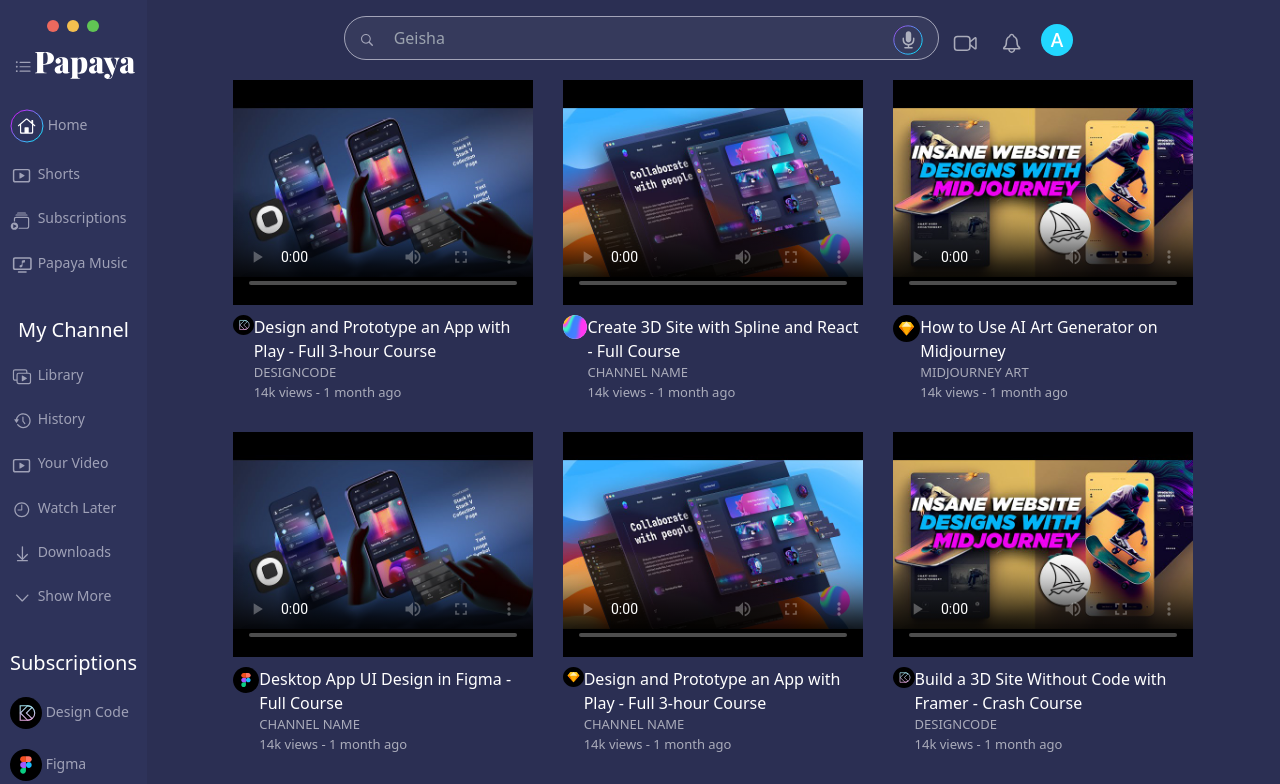
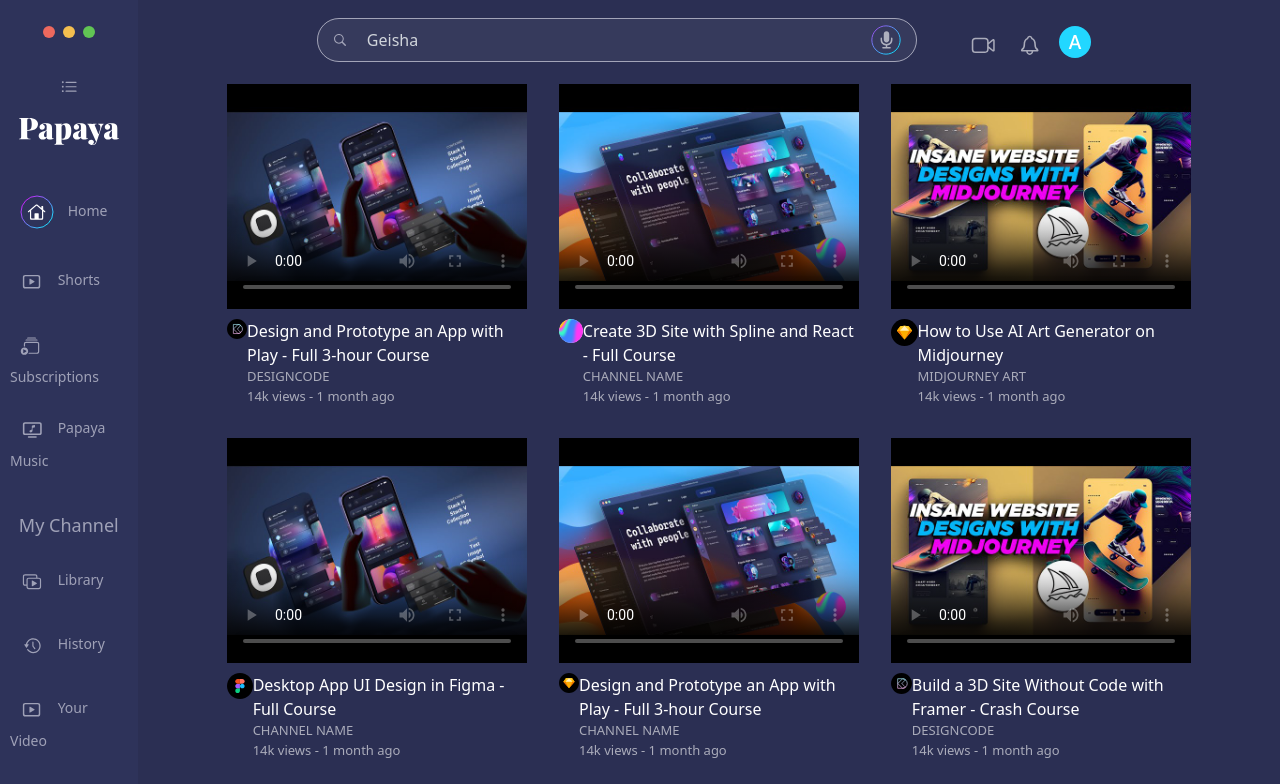
Before and after one commit to BillyBrown237/midjourney_recreation, a React (Create React App) app: page / in a window 1280 px wide. Shown: the top 784 px of the page. Built offline with nearby package versions, Linux system fonts and the light colour scheme.

Commit message:
chore:converted some of the styles in App.css to tailwind

```diff
--- a/package.json
+++ b/package.json
@@ -44,6 +44,6 @@
   "devDependencies": {
     "prettier": "^3.1.0",
     "prettier-plugin-tailwindcss": "^0.5.7",
-    "tailwindcss": "^3.3.5"
+    "tailwindcss": "^3.4.0"
   }
 }
--- a/src/App.css
+++ b/src/App.css
@@ -7,7 +7,7 @@
 
 .App {
   text-align: center;
-  background-color: #2B2F53;
+  background-color: #2b2f53;
   display: flex;
 }
 
@@ -15,7 +15,6 @@
   height: 40vmin;
   pointer-events: none;
 }
-
 
 .App-header {
   min-height: 100vh;
@@ -49,18 +48,14 @@
   text-align: left;
 }
 
-.video_stamp{
+.video_stamp {
   font-size: 13px;
-  color:  #FFFFFF99;
+  color: #ffffff99;
   text-align: left;
 }
 
 .feed {
-  display: flex;
-  flex-wrap: wrap;
-  justify-content: center;
-  gap: 30px;
-  padding-bottom: 30px;
+  @apply flex flex-row flex-wrap justify-center gap-8 pb-8;
 }
 
 .searchbar {
@@ -68,44 +63,23 @@
 }
 
 .search {
-  padding: 10px 0;
-  border: 1px solid #EBEBF599;
-  border-radius: 50px;
-  display: inline;
-  background-color: #363a5c;
-  color: white;
-
+  @apply inline rounded-[50px] border border-[#ebebf599] bg-[#363a5c] px-0 py-[10px] text-white;
 }
 
 .search input {
-  background-color: inherit;
-  width: 44%;
-}
-
-.search input:focus {
-  border-color: transparent;
-}
-
-::placeholder {
-  font-size: 1em;
-  color: #FFF;
-  padding: 5px;
+  @apply w-[44%] bg-inherit placeholder:p-[5px] placeholder:text-[1rem] placeholder:text-gray-300 focus:outline-none;
 }
 
 .searchbar img {
-  display: inline;
-  padding: 10px;
-  opacity: 1;
+  @apply inline p-2.5 opacity-100;
 }
 
 .searchbar span {
-  width: 150px;
+  @apply ml-10 inline min-w-36;
 }
 
 .sidemenu {
-  background-color: #2E335A;
-  color: #EBEBF599;
-  font-size: 14px;
+  @apply bg-[#2e335a] text-sm text-[#ebebf599];
 }
 
 .sidemenu li {
@@ -113,27 +87,25 @@
 }
 
 .sidemenu img {
-  display: inline;
+  @apply inline p-2.5 opacity-100;
 }
 
 .side-menu-section li :hover {
-background:linear-gradient(#8015A7,rgba(97, 54, 144, 0));
+  background: linear-gradient(#8015a7, rgba(97, 54, 144, 0));
 }
 
 .side-menu-section {
-  padding: 10px;
+  @apply p-2.5;
 }
 
 .side-menu-section li {
-  display: flex;
-  margin: 20px 0;
+  @apply mx-0 my-5 flex;
 }
 
 .side-menu-section button {
-  width: 100%;
-  text-align: start;
+  @apply w-full text-start;
 }
 
-.browerbutton{
-  margin: 20px auto;
+.browerbutton {
+  @apply mx-auto my-4;
 }
--- a/src/components/SearchBar.jsx
+++ b/src/components/SearchBar.jsx
@@ -1,20 +1,29 @@
 import React from 'react'
+import bell from '../assets/Bell.svg'
+import camcorder from '../assets/Camcorder.svg'
 import mic from '../assets/Mic.svg'
 import search from '../assets/Search.svg'
-import camcorder from '../assets/Camcorder.svg'
 import User from '../assets/UserInitial.svg'
-import bell from '../assets/Bell.svg'
 
 const SearchBar = () => {
+  const [searchQuery ,setSearchQuery] = React.useState('')
   return (
-    <div className='searchbar'>
+    // searchbar
+    <div className='searchbar items-center '>
       <div className='search'>
-        <img src={search} alt="search icon" />
-        <input type="search" name="searchbar" id="searchbar" placeholder='Geisha' />
-        <img src={mic} alt="mic icon" />
+        <img src={search} alt="search icon" className='mb-1'/>
+        <input
+        value={searchQuery}
+         type="search"
+         name="searchbar"
+         onChange={(e) => setSearchQuery(e.target.value)}
+         id="searchbar"
+         placeholder='Geisha'
+         />
+        <img src={mic} alt="mic icon" className='mb-1'/>
       </div>
 
-        <span>
+        <span className=''>
           <img src={camcorder} alt="camcorder icon" />
           <img src={bell} alt="bell icon" />
           <img src={User} alt="user initials" />
--- a/src/components/SideMenu.jsx
+++ b/src/components/SideMenu.jsx
@@ -1,22 +1,27 @@
-import  subscription from '../assets/subscription_icon.svg' ;
-import papayaMusic from '../assets/papaya_music_icon.svg' ;
-import papaya from '../assets/Papaya.svg' ;
-import download from '../assets/download_icon.svg' ;
-import history from '../assets/history_icon.svg' ;
-import library from '../assets/library_icon.svg' ;
-import video_icon from '../assets/video_icon.svg' ;
-import watchLater from '../assets/watch_later_icon.svg' ;
-import DesignCode from '../assets/DesignCodeLogo.svg' ;
-import Figma from '../assets/FigmaLogo.svg'
-import Sketch from '../assets/SketchLogo.svg'
-import Spline from '../assets/SplineLogo.svg'
-import home from '../assets/home_icon.svg' ;
-import browser from '../assets/Browser Button.svg'
-import hamburger from '../assets/hamburger.svg'
-import chevronDown from '../assets/chevron_down.svg'
+import React, { useState } from 'react';
+import browser from '../assets/Browser Button.svg';
+import DesignCode from '../assets/DesignCodeLogo.svg';
+import Figma from '../assets/FigmaLogo.svg';
+import papaya from '../assets/Papaya.svg';
+import Sketch from '../assets/SketchLogo.svg';
+import Spline from '../assets/SplineLogo.svg';
+import chevronDown from '../assets/chevron_down.svg';
+import download from '../assets/download_icon.svg';
+import hamburger from '../assets/hamburger.svg';
+import history from '../assets/history_icon.svg';
+import home from '../assets/home_icon.svg';
+import library from '../assets/library_icon.svg';
+import papayaMusic from '../assets/papaya_music_icon.svg';
+import subscription from '../assets/subscription_icon.svg';
+import video_icon from '../assets/video_icon.svg';
+import watchLater from '../assets/watch_later_icon.svg';
 
 import SideMenuSection from "./SideMenuSection";
 const SideMenu = () => {
+  const [collapsed,setCollapsed] = useState(false)
+   const toggleSidebar =() => {
+      setCollapsed(!collapsed)
+   }
 
     const nav = [
       {
--- a/src/index.css
+++ b/src/index.css
@@ -8,29 +8,26 @@
   padding: 0;
 }
 
-h1{
-  @apply text-white text-6xl font-bold
+h1 {
+  @apply text-4xl font-bold; /* Custom styles for h1 */
 }
-h2{
-  @apply text-white
-  text-[40px]
-  font-bold
+
+h2 {
+  @apply text-3xl font-semibold ; /* Custom styles for h2 */
 }
-h3{
-  @apply text-white
-text-3xl
-font-bold
+
+h3 {
+  @apply text-2xl font-medium; /* Custom styles for h3 */
 }
-h4{@apply text-white
-  text-2xl
-  font-medium
+
+h4 {
+  @apply text-xl font-medium; /* Custom styles for h4 */
 }
-h5{@apply text-white
-  text-xl
-  font-normal }
-h6{@apply text-white
-  text-[17px]
-  font-normal }
-p{@apply text-white
-  text-[15px]
-  font-normal }
+
+h5 {
+  @apply text-lg font-normal ; /* Custom styles for h5 */
+}
+
+h6 {
+  @apply text-base font-normal ; /* Custom styles for h6 */
+}
```
Also changed, not shown: 1 other file (tests, documents, lock files or other folders).
